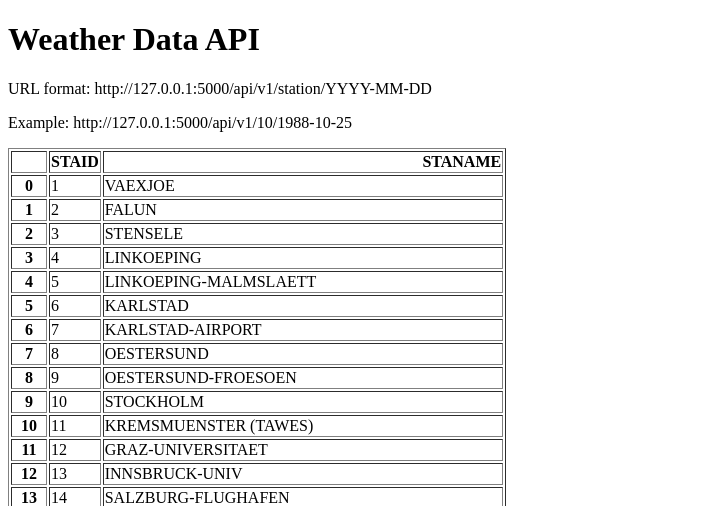
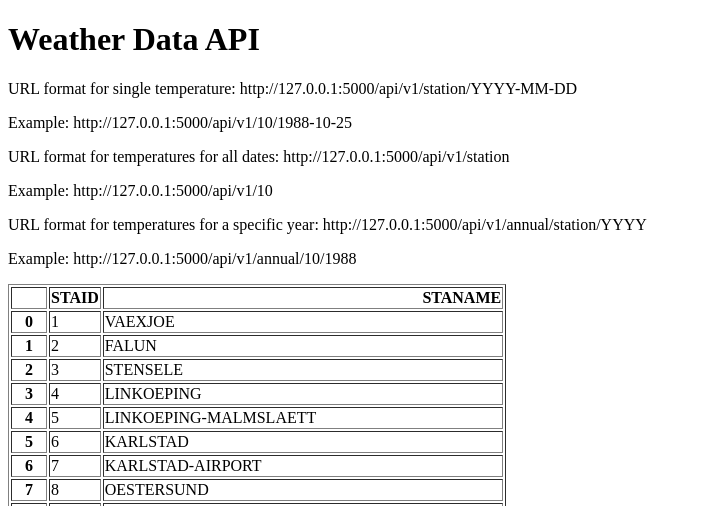
Before and after one commit to valenpendragon/web-weather-api, a Flask app: page / in a window 1280 px wide. Shown: the top 506 px of the page, without its empty margins (0-702 px from the left). Run offline with Flask 2, Linux system fonts and the light colour scheme.

Commit message:
Change api function to api_single_temperature for clarity of purpose from new api functions. Add URL endpoint all station data and station data for single year.

```diff
--- a/app.py
+++ b/app.py
@@ -13,7 +13,7 @@ def home():
 
 
 @app.route("/api/v1/<station>/<date>")
-def api(station, date):
+def api_single_temperature(station, date):
     """This view will find the data for the indicated station (by int)
     and return it in in a dictionary.
     :param station: int
@@ -33,5 +33,35 @@ def api(station, date):
             "temperature": temperature}
 
 
+@app.route("/api/v1/<station>")
+def api_station_data(station):
+    """This function returns all temperature data collected for the station ID
+    provided.
+    :param station: int (as str)
+    :return: df?
+    """
+    path_from_root = "data/"
+    file_stub = "TG_STAID"
+    filepath = path_from_root + file_stub + str(station).zfill(6) + ".txt"
+    df = pd.read_csv(filepath, skiprows=20, parse_dates=["    DATE"])
+    result = df.to_dict(orient="records")
+    return result
+
+@app.route("/api/v1/annual/<station>/<year>")
+def api_station_year(station, year):
+    """This function returns all temperature data collected for the station ID
+    provided during the year provided.
+    :param station: str
+    :return: df?
+    """
+    path_from_root = "data/"
+    file_stub = "TG_STAID"
+    filepath = path_from_root + file_stub + str(station).zfill(6) + ".txt"
+    df = pd.read_csv(filepath, skiprows=20)
+    df["    DATE"] = df["    DATE"].astype(str)
+    result = df[df["    DATE"].str.startswith(str(year))].to_dict(orient="records")
+    return result
+
+
 if __name__ == "__main__":
     app.run(debug=True)
--- a/templates/home.html
+++ b/templates/home.html
@@ -6,8 +6,12 @@
 </head>
 <body>
     <h1>Weather Data API</h1>
-    <p>URL format: http://127.0.0.1:5000/api/v1/station/YYYY-MM-DD</p>
+    <p>URL format for single temperature: http://127.0.0.1:5000/api/v1/station/YYYY-MM-DD</p>
     <p>Example: http://127.0.0.1:5000/api/v1/10/1988-10-25</p>
+    <p>URL format for temperatures for all dates: http://127.0.0.1:5000/api/v1/station</p>
+    <p>Example: http://127.0.0.1:5000/api/v1/10</p>
+    <p>URL format for temperatures for a specific year: http://127.0.0.1:5000/api/v1/annual/station/YYYY</p>
+    <p>Example: http://127.0.0.1:5000/api/v1/annual/10/1988</p>
     <p>{{data|safe}}</p>
 </body>
 </html>
```
